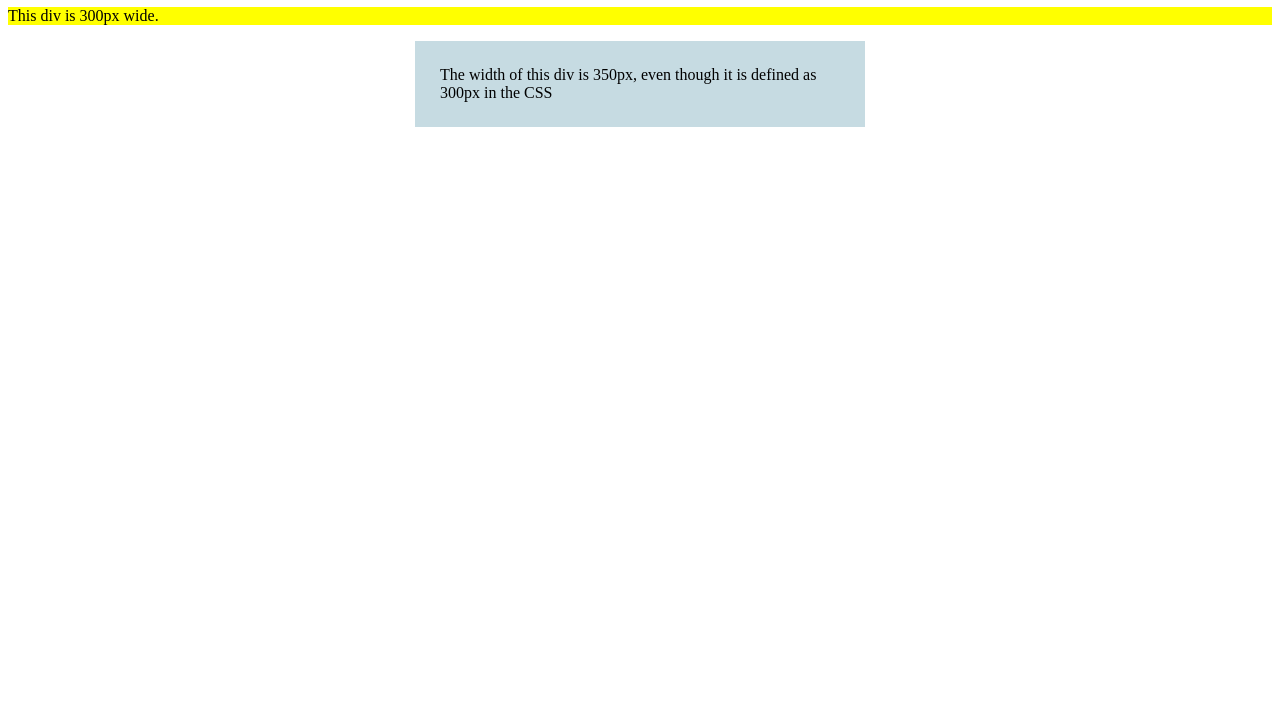
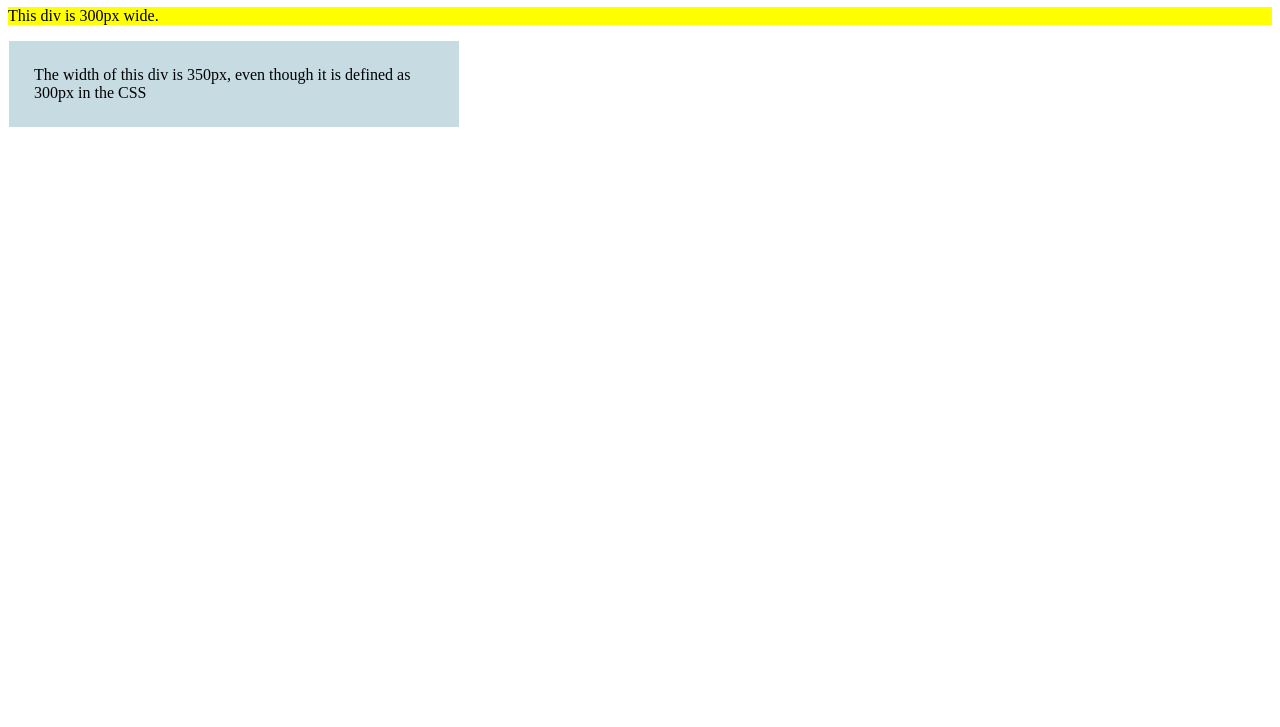
Before and after one commit to ToanTUD2022/bai-lam, a plain HTML site: page index.html in a window 1280 px wide. Shown: the part 73-800 px from the top of the page. Drawn offline with Linux system fonts and the light colour scheme.

Commit message:
index.html

```diff
--- a/index.html
+++ b/index.html
@@ -6,6 +6,6 @@
     <body>
         <h1>Padding and element width</h1>
         <p style="background-color: yellow;">This div is 300px wide.</p>
-        <p style="width: 400px; padding: 15px; margin: auto; background-color: rgb(198, 219, 226); border-style: solid; border-color: rgb(198, 219, 226);border-width: 10px;">The width of this div is 350px, even though it is defined as 300px in the CSS</p>
+        <p style="width: 400px; padding: 15px; margin: 1px; background-color: rgb(198, 219, 226); border-style: solid; border-color: rgb(198, 219, 226);border-width: 10px;">The width of this div is 350px, even though it is defined as 300px in the CSS</p>
     </body>
 </html>
```
